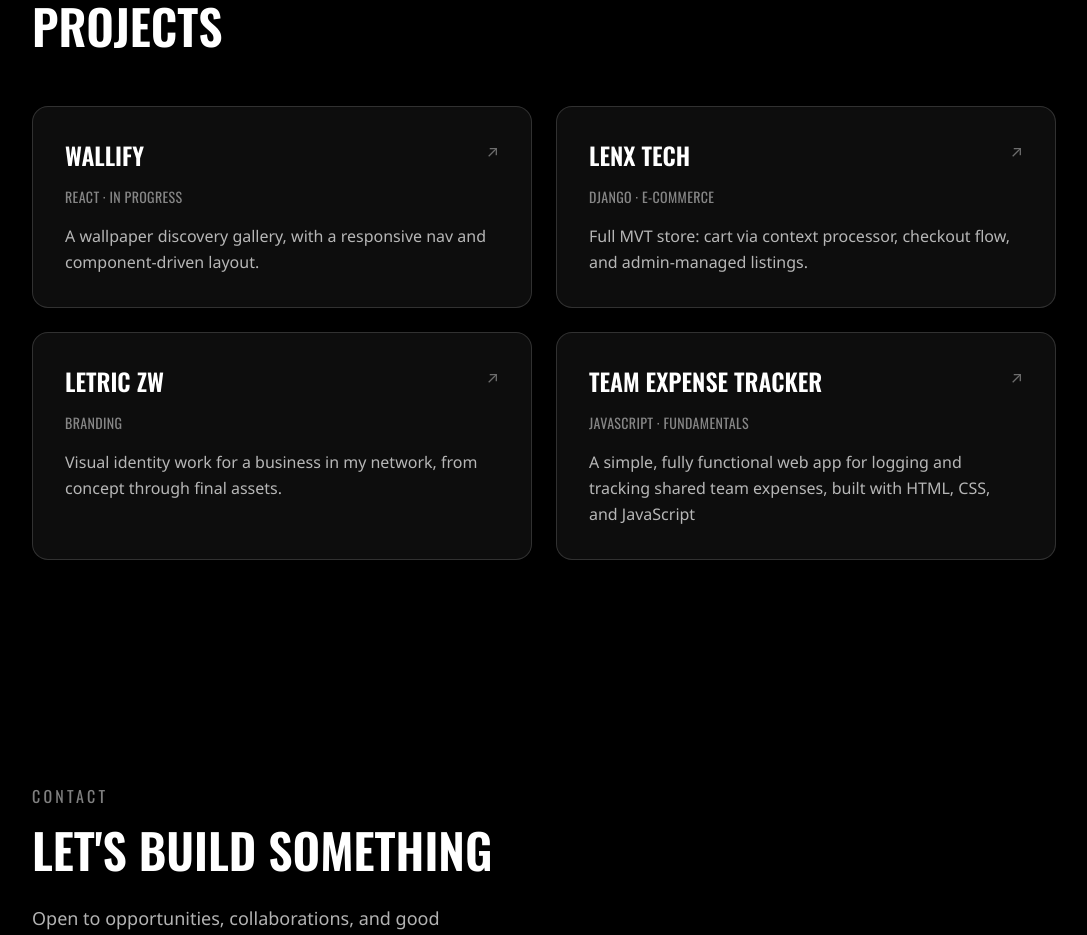
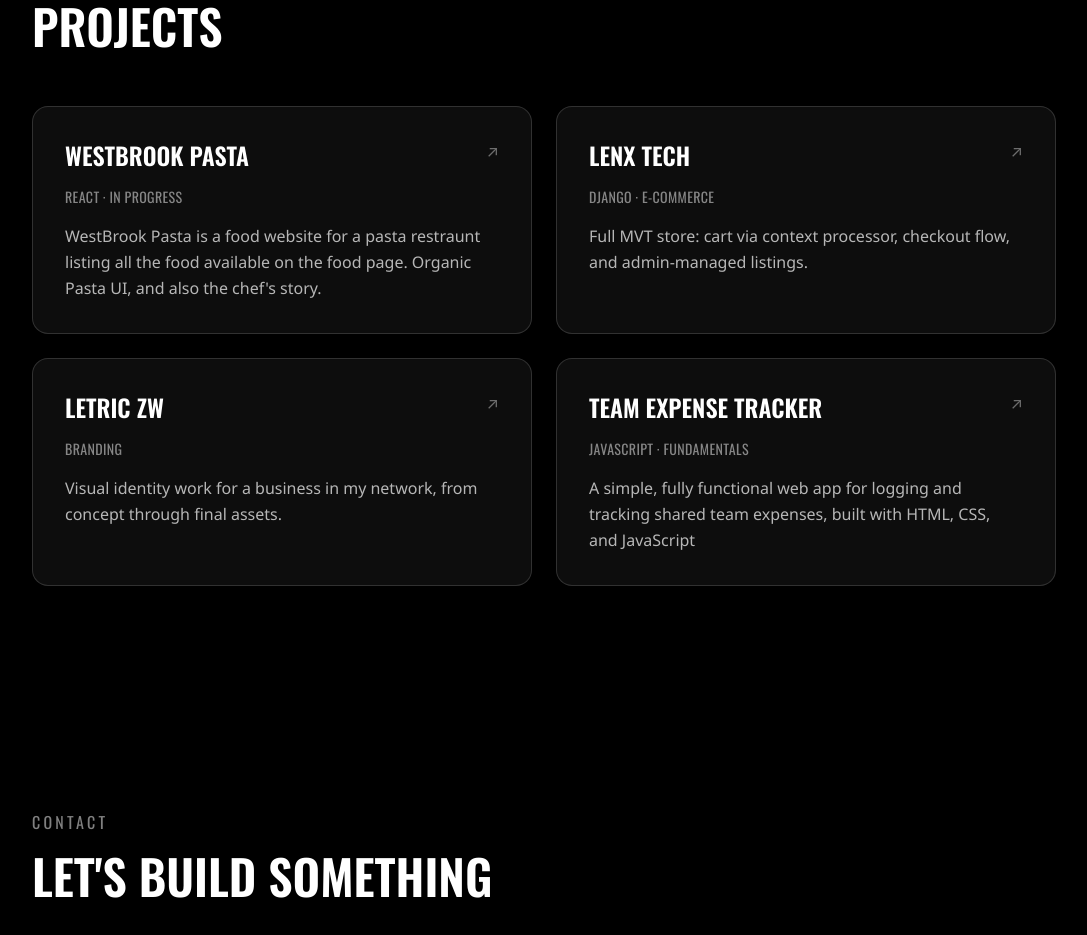
Before and after one commit to Charlton-Lenso2/Software-Engineering-Portfolio, a React (Vite) app: page / in a window 1280 px wide. Shown: the part 2440-3375 px from the top of the page, without its empty margins (96-1183 px from the left). Built offline with nearby package versions, Linux system fonts and the light colour scheme.

Commit message:
Editing the current detailson the projects section

```diff
--- a/src/components/subpages/ProjectsSection.jsx
+++ b/src/components/subpages/ProjectsSection.jsx
@@ -1,15 +1,15 @@
 const projects = [
   {
-    title: "Wallify",
+    title: "WestBrook Pasta",
     tag: "React · In progress",
-    desc: "A wallpaper discovery gallery, with a responsive nav and component-driven layout.",
-    link: "#",
+    desc: "WestBrook Pasta is a food website for a pasta restraunt listing all the food available on the food page. Organic Pasta UI, and also the chef's story.",
+    link: "https://west-brook-pasta-website-practice.vercel.app/",
   },
   {
     title: "Lenx Tech",
     tag: "Django · E-commerce",
     desc: "Full MVT store: cart via context processor, checkout flow, and admin-managed listings.",
-    link: "#",
+    link: "https://github.com/Charlton-Lenso2/Ecommerce-project.git",
   },
   {
     title: "Letric ZW",
```
